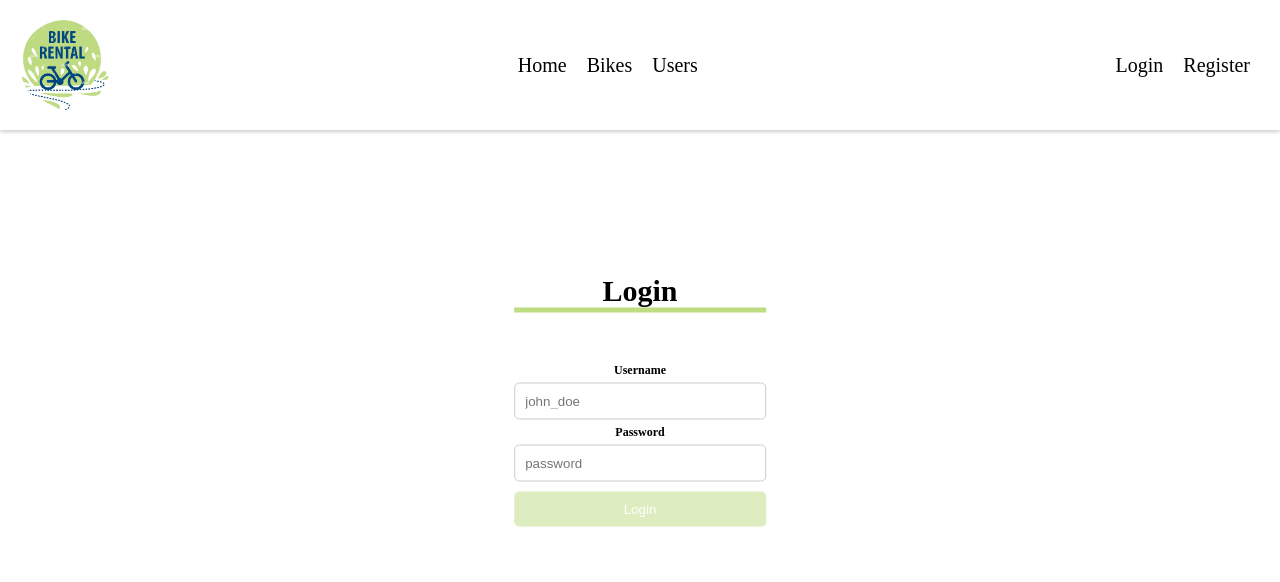
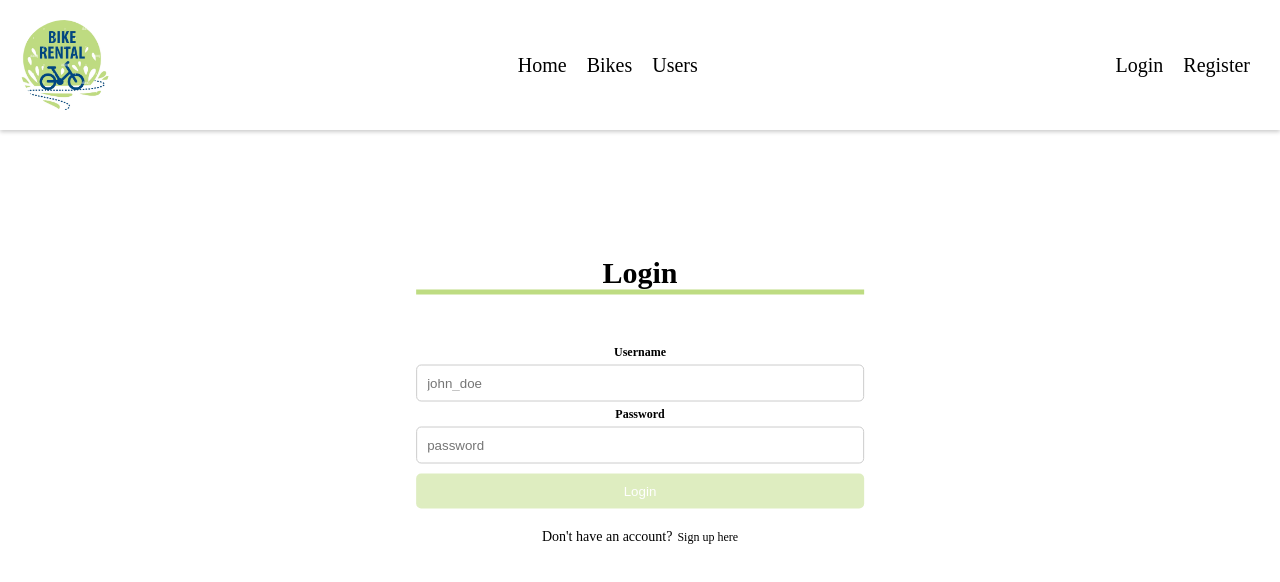
Before and after one commit to iskren97/bike-rental-app, a React (Vite) app in the folder client/: page /login in a window 1280 px wide. Shown: the top 582 px of the page. Built offline with nearby package versions, Linux system fonts and the light colour scheme.

Commit message:
added option to switch between login and register form

```diff
--- a/client/src/components/Form/Form.styled.ts
+++ b/client/src/components/Form/Form.styled.ts
@@ -1,5 +1,6 @@
 import styled from 'styled-components';
 import { colors } from '../../styles/constants';
+import { Link } from 'react-router-dom';
 
 const StyledForm = styled.form`
   position: absolute;
@@ -8,7 +9,6 @@ const StyledForm = styled.form`
   transform: translate(-50%, -50%);
   text-align: center;
   background-color: ${colors.white};
-  border-radius: 5px;
 `;
 
 const StyledHeading = styled.h1`
@@ -40,6 +40,7 @@ const StyledButton = styled.button`
   border: none;
   border-radius: 5px;
   cursor: pointer;
+  margin-bottom: 2rem;
 
   &:disabled {
     opacity: 0.5;
@@ -49,4 +50,28 @@ const StyledButton = styled.button`
   }
 `;
 
-export { StyledForm, StyledHeading, StyledLabel, StyledInput, StyledButton };
+const StyledParagraph = styled.p`
+  display: inline-block;
+  font-size: 1.4rem;
+`;
+
+const StyledFormLink = styled(Link)`
+  text-decoration: none;
+  color: ${colors.black};
+  font-size: 1.2rem;
+  margin-left: 0.5rem;
+
+  &:hover {
+    text-decoration: underline;
+  }
+`;
+
+export {
+  StyledForm,
+  StyledHeading,
+  StyledLabel,
+  StyledInput,
+  StyledButton,
+  StyledParagraph,
+  StyledFormLink,
+};
--- a/client/src/components/Form/Form.tsx
+++ b/client/src/components/Form/Form.tsx
@@ -2,9 +2,11 @@ import React, { FC } from 'react';
 import {
   StyledButton,
   StyledForm,
+  StyledFormLink,
   StyledHeading,
   StyledInput,
   StyledLabel,
+  StyledParagraph,
 } from './Form.styled';
 
 interface FormProps {
@@ -28,7 +30,6 @@ const Form: FC<FormProps> = ({
     <>
       <StyledForm onSubmit={handleSubmit}>
         <StyledHeading>{label}</StyledHeading>
-
         <StyledLabel htmlFor="name">Username</StyledLabel>
         <StyledInput
           placeholder="john_doe"
@@ -39,21 +40,34 @@ const Form: FC<FormProps> = ({
             setUsername(e.target.value)
           }
         />
-
         <StyledLabel htmlFor="password">Password</StyledLabel>
         <StyledInput
           placeholder="password"
           type="password"
           id="password"
+          autoComplete="on"
           value={password}
           onChange={(e: React.ChangeEvent<HTMLInputElement>): void =>
             setPassword(e.target.value)
           }
         />
-
         <StyledButton disabled={!username || !password} type="submit">
           {label}
         </StyledButton>
+
+        <>
+          {label === 'Login' ? (
+            <>
+              <StyledParagraph>Don't have an account?</StyledParagraph>
+              {<StyledFormLink to={'/register'}>Sign up here</StyledFormLink>}
+            </>
+          ) : (
+            <>
+              <StyledParagraph>Already have an account?</StyledParagraph>
+              {<StyledFormLink to={'/login'}>Sign in here</StyledFormLink>}
+            </>
+          )}
+        </>
       </StyledForm>
     </>
   );
```
